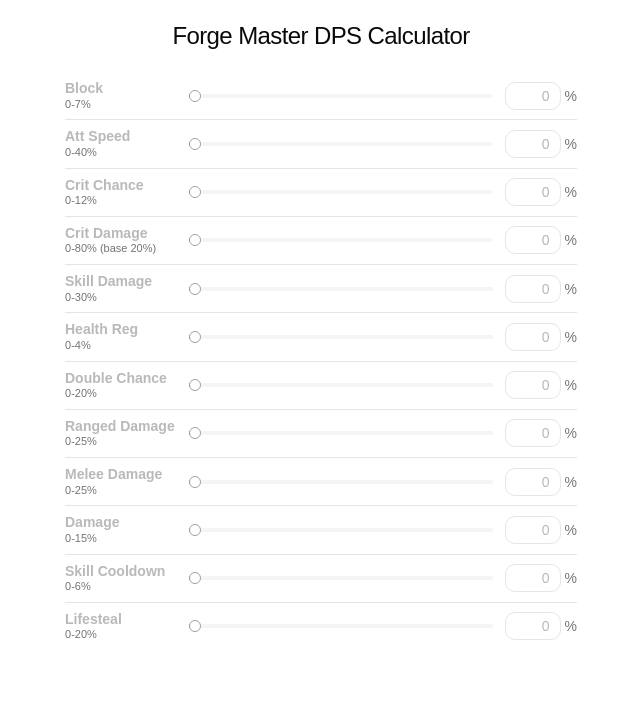
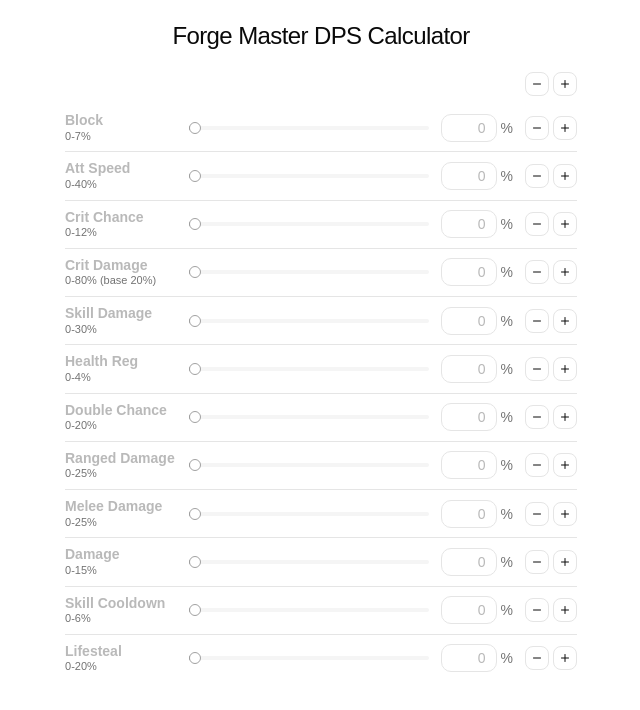
Before and after one commit to biyul/calculator-for-forge-master, a React (Vite) app: page / in a window 1280 px wide. Shown: the top 710 px of the page, without its empty margins (319-959 px from the left). Built offline with nearby package versions, Linux system fonts and the light colour scheme.

Commit message:
Add min/max buttons for specific or all stat lines.

```diff
--- a/src/App.jsx
+++ b/src/App.jsx
@@ -1,6 +1,8 @@
 import { useState } from 'react'
+import { Minus, Plus } from 'lucide-react'
 import { STATS } from './stats'
 import StatInput from './components/StatInput'
+import { Button } from '@/components/ui/button'
 
 const initialStats = Object.fromEntries(STATS.map((s) => [s.key, s.min]))
 
@@ -11,13 +13,39 @@ function App() {
     setStats((prev) => ({ ...prev, [key]: value }))
   }
 
+  function setAllStats(mode) {
+    setStats(Object.fromEntries(STATS.map((s) => [s.key, mode === 'max' ? s.max : 0])))
+  }
+
   return (
     <div className="px-4 pb-6">
       <h1 className="py-5 text-center text-2xl font-medium tracking-tight">
         Forge Master DPS Calculator
       </h1>
 
-      <section className="mx-auto flex max-w-lg flex-col">
+      <div className="mx-auto flex max-w-lg flex-col">
+        <div className="flex justify-end gap-1 pb-2">
+          <Button
+            type="button"
+            variant="outline"
+            size="icon-xs"
+            aria-label="Set all stats to 0"
+            onClick={() => setAllStats('min')}
+          >
+            <Minus />
+          </Button>
+          <Button
+            type="button"
+            variant="outline"
+            size="icon-xs"
+            aria-label="Set all stats to max"
+            onClick={() => setAllStats('max')}
+          >
+            <Plus />
+          </Button>
+        </div>
+
+        <section className="flex flex-col">
           {STATS.map((stat) => (
             <StatInput
               key={stat.key}
@@ -28,6 +56,7 @@ function App() {
           ))}
         </section>
       </div>
+    </div>
   )
 }
 
--- a/src/components/StatInput.jsx
+++ b/src/components/StatInput.jsx
@@ -1,4 +1,6 @@
-import { useState } from 'react'
+import { useEffect, useState } from 'react'
+import { Minus, Plus } from 'lucide-react'
+import { Button } from '@/components/ui/button'
 import { Input } from '@/components/ui/input'
 import { Label } from '@/components/ui/label'
 import { Slider } from '@/components/ui/slider'
@@ -12,11 +14,19 @@ export default function StatInput({ stat, value, onChange }) {
   const [text, setText] = useState(String(value))
   const isZero = value === 0
 
+  useEffect(() => {
+    setText(String(value))
+  }, [value])
+
+  function applyValue(next) {
+    setText(String(next))
+    onChange(next)
+  }
+
   function commit(rawText) {
     const parsed = Number.parseFloat(rawText)
     const next = Number.isFinite(parsed) ? clamp(parsed, min, max) : min
-    setText(String(next))
-    onChange(next)
+    applyValue(next)
   }
 
   function handleSliderChange(values) {
@@ -24,9 +34,7 @@ export default function StatInput({ stat, value, onChange }) {
     // array depending on the interaction (drag vs. keyboard), despite us
     // always passing an array value.
     const raw = Array.isArray(values) ? values[0] : values
-    const next = clamp(raw, min, max)
-    setText(String(next))
-    onChange(next)
+    applyValue(clamp(raw, min, max))
   }
 
   return (
@@ -67,6 +75,26 @@ export default function StatInput({ stat, value, onChange }) {
         />
         <span className="text-muted-foreground">{unit}</span>
       </div>
+      <div className="flex shrink-0 items-center gap-1">
+        <Button
+          type="button"
+          variant="outline"
+          size="icon-xs"
+          aria-label={`Set ${label} to 0`}
+          onClick={() => applyValue(0)}
+        >
+          <Minus />
+        </Button>
+        <Button
+          type="button"
+          variant="outline"
+          size="icon-xs"
+          aria-label={`Set ${label} to max`}
+          onClick={() => applyValue(max)}
+        >
+          <Plus />
+        </Button>
+      </div>
     </div>
   )
 }
```
Lines whose indentation alone changed are shown as unchanged.
